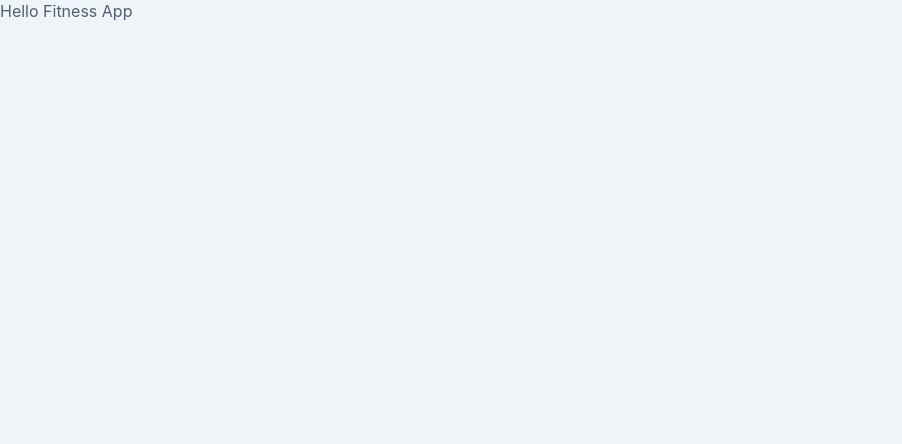
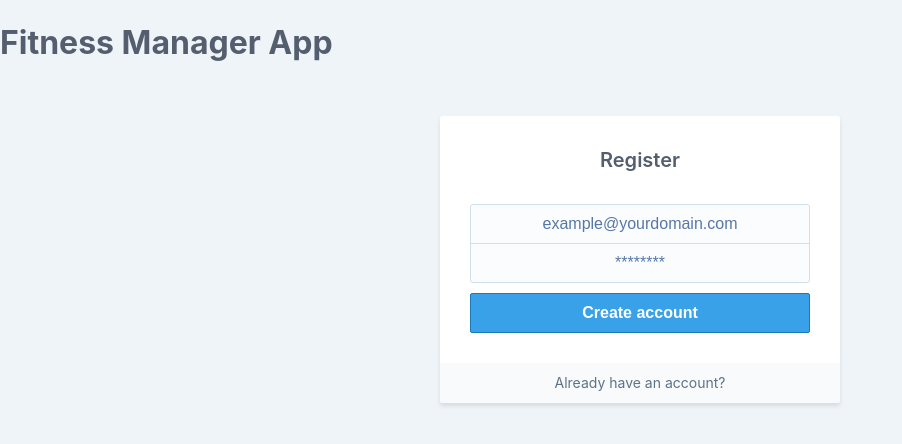
Before and after one commit to ayodeleopetumo/fitness-manager, an Angular app: page /auth/register in a window 1280 px wide. Before the commit this address led to /. Shown: the top 444 px of the page, without its empty margins (0-902 px from the left). Built offline with nearby package versions, Linux system fonts and the light colour scheme.

Commit message:
Setup reactive form for both login and register components

```diff
--- a/src/app/app.component.html
+++ b/src/app/app.component.html
@@ -1,4 +1,5 @@
-<!--The content below is only a placeholder and can be replaced.-->
-<div>Hello Fitness App</div>
+<h1>Fitness Manager App</h1>
 
-<router-outlet></router-outlet>
+<div class=wrapper>
+  <router-outlet></router-outlet>
+</div>
--- a/src/app/app.module.ts
+++ b/src/app/app.module.ts
@@ -8,6 +8,7 @@
 import { Store } from 'store';
 
 // Feature modules
+import { AuthModule } from './auth/auth.module';
 
 // Containers
 
@@ -15,7 +16,7 @@
 
 @NgModule({
   declarations: [AppComponent],
-  imports: [BrowserModule, AppRoutingModule],
+  imports: [BrowserModule, AppRoutingModule, AuthModule],
   providers: [Store],
   bootstrap: [AppComponent]
 })
--- /dev/null
+++ b/src/app/auth/auth.module.ts
@@ -0,0 +1,22 @@
+import { NgModule } from '@angular/core';
+import { CommonModule } from '@angular/common';
+import { Routes, RouterModule } from '@angular/router';
+
+const routes: Routes = [
+  {
+    path: 'auth',
+    children: [
+      { path: '', pathMatch: 'full', redirectTo: 'login' },
+      { path: 'login', loadChildren: './login/login.module#LoginModule' },
+      {
+        path: 'register',
+        loadChildren: './register/register.module#RegisterModule'
+      }
+    ]
+  }
+];
+
+@NgModule({
+  imports: [CommonModule, RouterModule.forChild(routes)]
+})
+export class AuthModule {}
--- /dev/null
+++ b/src/app/auth/login/containers/login/login.component.ts
@@ -0,0 +1,24 @@
+import { Component, OnInit } from '@angular/core';
+import { FormGroup } from '@angular/forms';
+
+@Component({
+  selector: 'app-auth-login',
+  template: `
+    <div>
+      <app-auth-form (submitted)="loginUser($event)">
+        <h1>Login</h1>
+        <button type="submit">Login</button>
+        <a routerLink="/auth/register">Not registered?</a>
+      </app-auth-form>
+    </div>
+  `
+})
+export class LoginComponent implements OnInit {
+  constructor() {}
+
+  ngOnInit() {}
+
+  loginUser(formData: FormGroup) {
+    console.log(formData.value);
+  }
+}
--- /dev/null
+++ b/src/app/auth/register/containers/register/register.component.ts
@@ -0,0 +1,24 @@
+import { Component, OnInit } from '@angular/core';
+import { FormGroup } from '@angular/forms';
+
+@Component({
+  selector: 'app-auth-register',
+  template: `
+    <div>
+      <app-auth-form (submitted)="createAccount($event)">
+        <h1>Register</h1>
+        <button type="submit">Create account</button>
+        <a routerLink="/auth/login">Already have an account?</a>
+      </app-auth-form>
+    </div>
+  `
+})
+export class RegisterComponent implements OnInit {
+  constructor() {}
+
+  ngOnInit() {}
+
+  createAccount(formData: FormGroup) {
+    console.log(formData);
+  }
+}
--- /dev/null
+++ b/src/app/auth/shared/components/auth-form/auth-form.component.html
@@ -0,0 +1,21 @@
+<div class="auth-form">
+  <form [formGroup]="form" (ngSubmit)="onSubmit()">
+    <ng-content select="h1"></ng-content>
+
+    <input type="email" placeholder="example@yourdomain.com" formControlName="email">
+    <input type="password" placeholder="********" formControlName="password">
+
+    <div class="error" *ngIf="emailFormat">Invalid email format</div>
+    <div class="error" *ngIf="passwordInvalid">Password is a required field</div>
+
+    <ng-content select=".error"></ng-content>
+
+    <div class="auth-form__action">
+      <ng-content select="button"></ng-content>
+    </div>
+
+    <div class="auth-form__toggle">
+      <ng-content select="a"></ng-content>
+    </div>
+  </form>
+</div>
--- /dev/null
+++ b/src/app/auth/shared/components/auth-form/auth-form.component.scss
@@ -0,0 +1,99 @@
+:host ::ng-deep {
+  .error {
+    color: #a94442;
+    background: #f2dede;
+    border: 1px solid #e4b3b3;
+    border-radius: 2px;
+    padding: 8px;
+    font-size: 14px;
+    font-weight: 400;
+    margin: 10px 0 0;
+  }
+
+  h1 {
+    margin: 0 0 25px;
+    font-size: 20px;
+    font-weight: 600;
+    text-align: center;
+  }
+
+  button {
+    cursor: pointer;
+    outline: 0;
+    width: 100%;
+    border-radius: 2px;
+    border: 1px solid #1c79b8;
+    background: #39a1e7;
+    color: #fff;
+    padding: 10px;
+    font-size: 16px;
+    font-weight: 600;
+    transition: all 0.2s ease-in-out;
+    &:hover {
+      background: darken(#39a1e7, 5%);
+      border-color: darken(#1c79b8, 5%);
+    }
+    &:disabled {
+      opacity: 0.4;
+      cursor: not-allowed;
+    }
+  }
+
+  a {
+    display: block;
+    text-align: center;
+    color: #5e7386;
+    font-size: 14px;
+  }
+}
+
+.auth-form {
+  background: #fff;
+  box-shadow: 0 3px 4px rgba(0, 0, 0, 0.1);
+  border-radius: 3px;
+  width: 400px;
+  margin: 50px auto;
+  padding: 30px;
+
+  &__action {
+    margin: 10px 0 30px;
+  }
+
+  &__toggle {
+    border-radius: 0 0 3px 3px;
+    background: #f8fafc;
+    padding: 10px;
+    margin: 0 -30px -30px;
+  }
+
+  label {
+    display: block;
+    margin: 0;
+  }
+
+  input {
+    outline: 0;
+    font-size: 16px;
+    padding: 10px 15px;
+    margin: 0;
+    margin-top: 5px;
+    width: 100%;
+    background: #fafcfd;
+    color: #5777a8;
+    border: 1px solid #d1deeb;
+    text-align: center;
+
+    &::-webkit-input-placeholder {
+      color: #5777a8;
+    }
+
+    &[type='email'] {
+      border-radius: 3px 3px 0 0;
+    }
+
+    &[type='password'] {
+      border-radius: 0 0 3px 3px;
+      margin: -1px 0 0;
+    }
+  }
+}
--- /dev/null
+++ b/src/app/auth/shared/components/auth-form/auth-form.component.ts
@@ -0,0 +1,37 @@
+import { Component, OnInit, Output, EventEmitter } from '@angular/core';
+import { FormBuilder, FormGroup, Validators } from '@angular/forms';
+
+@Component({
+  selector: 'app-auth-form',
+  styleUrls: ['auth-form.component.scss'],
+  templateUrl: 'auth-form.component.html'
+})
+export class AuthFormComponent implements OnInit {
+  @Output()
+  submitted = new EventEmitter<FormGroup>();
+
+  form = this.fb.group({
+    email: ['', Validators.email],
+    password: ['', Validators.required]
+  });
+
+  constructor(private fb: FormBuilder) {}
+
+  ngOnInit() {}
+
+  onSubmit() {
+    if (this.form.valid) {
+      this.submitted.emit(this.form);
+    }
+  }
+
+  get emailFormat() {
+    const emailControl = this.form.get('email');
+    return emailControl.hasError('email') && emailControl.touched;
+  }
+
+  get passwordInvalid() {
+    const passwordControl = this.form.get('password');
+    return passwordControl.hasError('required') && passwordControl.touched;
+  }
+}
```
Also changed, not shown: src/app/auth/login/login.module.ts (added, +20 -0 lines), src/app/auth/register/register.module.ts (added, +20 -0 lines), src/app/auth/shared/shared.module.ts (added, +12 -0 lines).
